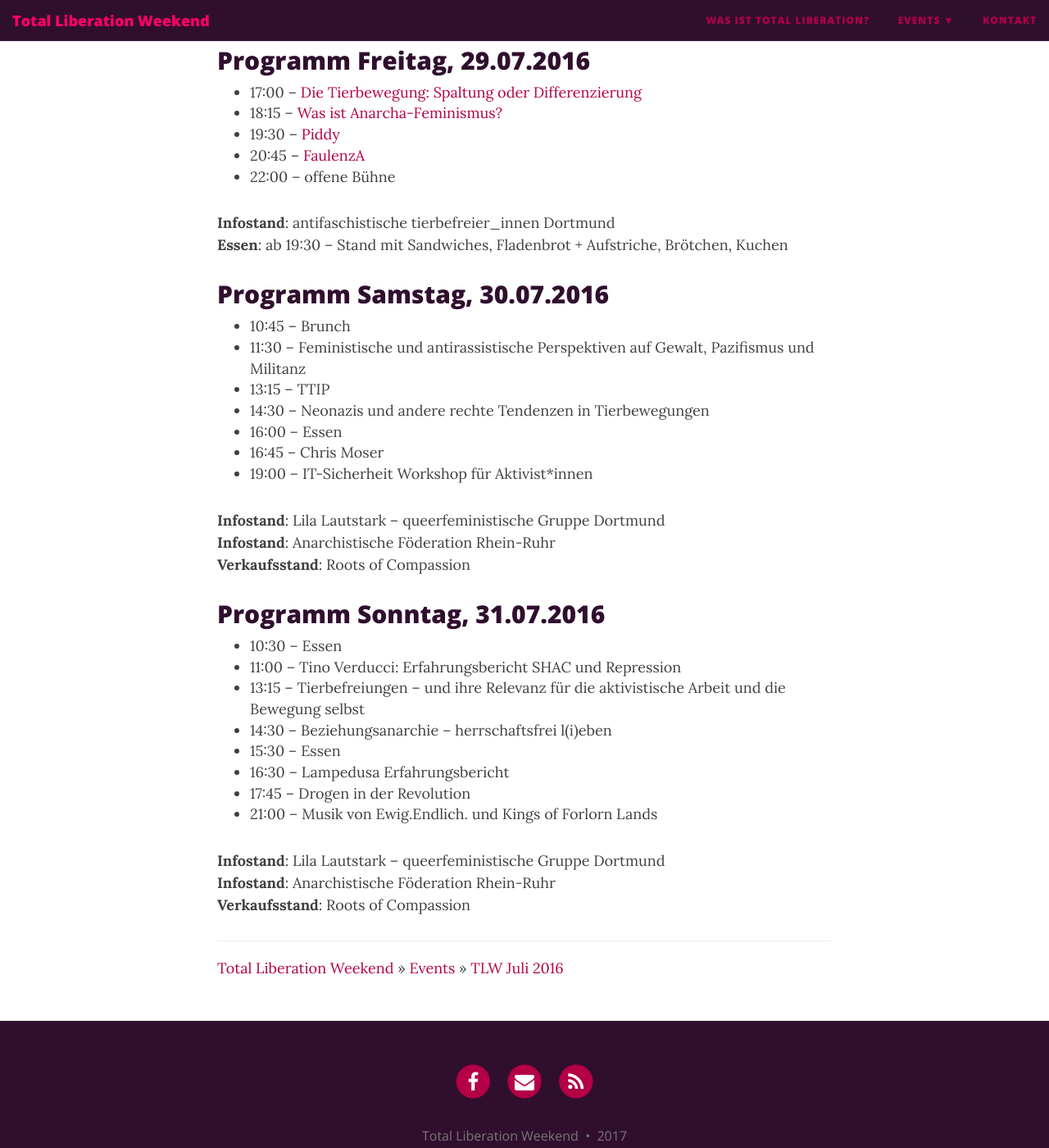
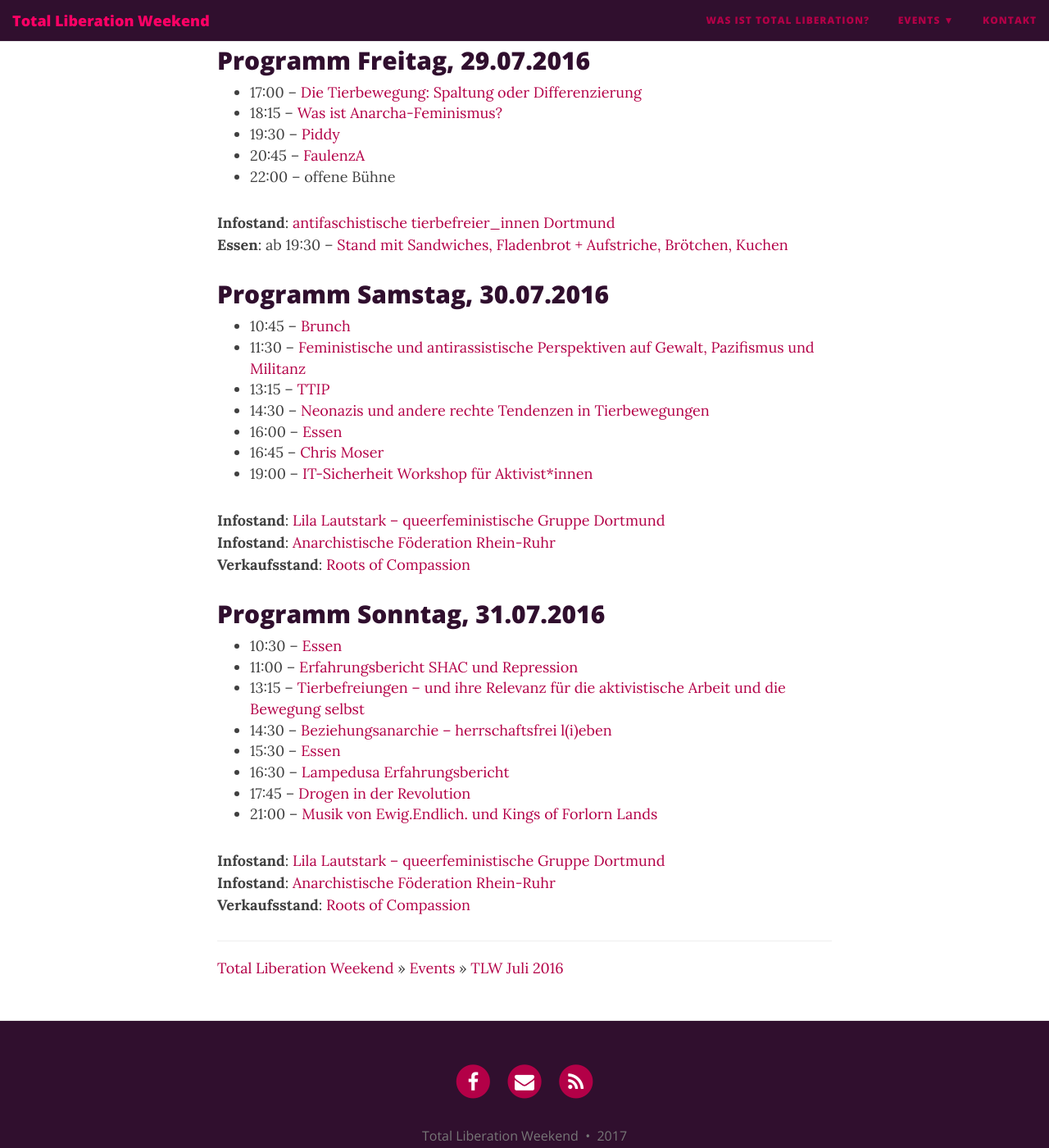
Before and after one commit to toliwe/tlw-source, a Jekyll site: the page built from jekyll/events/tlw2016/programm.md, in a window 1280 px wide and 1400 px high, scrolled down 265 px. Shown: the whole window at 82% size. Built offline with Jekyll 4.4.1, drawn with Linux system fonts in a browser that asks for light colours; nearby versions of some CDN libraries.

Commit message:
2016 programm komplett übertragen

```diff
--- a/jekyll/events/tlw2016/programm.md
+++ b/jekyll/events/tlw2016/programm.md
@@ -13,36 +13,36 @@ Programm Freitag, 29.07.2016
 * 20:45 – [FaulenzA](faulenza)
 * 22:00 – offene Bühne
 
-**Infostand**: antifaschistische tierbefreier_innen Dortmund
-**Essen**: ab 19:30 – Stand mit Sandwiches, Fladenbrot + Aufstriche, Brötchen, Kuchen
+**Infostand**: [antifaschistische tierbefreier_innen Dortmund](https://www.facebook.com/tierbefreierDo)
+**Essen**: ab 19:30 – [Stand mit Sandwiches, Fladenbrot + Aufstriche, Brötchen, Kuchen](/2016-06-22-vegane-kuefa)
 
 Programm Samstag,  30.07.2016
 ---
 
-* 10:45 –  Brunch
-* 11:30 – Feministische und antirassistische Perspektiven auf Gewalt, Pazifismus und Militanz
-* 13:15 – TTIP
-* 14:30 – Neonazis und andere rechte Tendenzen in Tierbewegungen
-* 16:00 – Essen
-* 16:45  – Chris Moser
-* 19:00 – IT-Sicherheit Workshop für Aktivist*innen
+* 10:45 – [Brunch](/2016-06-22-vegane-kuefa)
+* 11:30 – [Feministische und antirassistische Perspektiven auf Gewalt, Pazifismus und Militanz](gewaltfrage)
+* 13:15 – [TTIP](ttip)
+* 14:30 – [Neonazis und andere rechte Tendenzen in Tierbewegungen](rechte-tendenzen)
+* 16:00 – [Essen](/2016-06-22-vegane-kuefa)
+* 16:45 – [Chris Moser](chris-moser)
+* 19:00 – [IT-Sicherheit Workshop für Aktivist\*innen](it-sec)
 
-**Infostand**: Lila Lautstark – queerfeministische Gruppe Dortmund
-**Infostand**: Anarchistische Föderation Rhein-Ruhr
-**Verkaufsstand**: Roots of Compassion
+**Infostand**: [Lila Lautstark – queerfeministische Gruppe Dortmund](https://www.facebook.com/Lila-Lautstark-queerfeministische-Gruppe-Dortmund-1722408424666106/)
+**Infostand**: [Anarchistische Föderation Rhein-Ruhr](http://afrheinruhr.blogsport.de/)
+**Verkaufsstand**: [Roots of Compassion](https://rootsofcompassion.org/)
 
 Programm Sonntag,  31.07.2016
 ---
 
-* 10:30 – Essen
-* 11:00 – Tino Verducci: Erfahrungsbericht SHAC und Repression
-* 13:15 – Tierbefreiungen – und ihre Relevanz für die aktivistische Arbeit und die Bewegung selbst
-* 14:30 – Beziehungsanarchie – herrschaftsfrei l(i)eben
-* 15:30 – Essen
-* 16:30 – Lampedusa Erfahrungsbericht
-* 17:45 – Drogen in der Revolution
-* 21:00 – Musik von Ewig.Endlich. und Kings of Forlorn Lands
+* 10:30 – [Essen](/2016-06-22-vegane-kuefa)
+* 11:00 – [Erfahrungsbericht SHAC und Repression](shac)
+* 13:15 – [Tierbefreiungen – und ihre Relevanz für die aktivistische Arbeit und die Bewegung selbst](tierbefreiungen)
+* 14:30 – [Beziehungsanarchie – herrschaftsfrei l(i)eben](beziehungsanarchie)
+* 15:30 – [Essen](/2016-06-22-vegane-kuefa)
+* 16:30 – [Lampedusa Erfahrungsbericht](lampedusa)
+* 17:45 – [Drogen in der Revolution](drogen)
+* 21:00 – [Musik von Ewig.Endlich. und Kings of Forlorn Lands](ausklang)
 
-**Infostand**: Lila Lautstark – queerfeministische Gruppe Dortmund
-**Infostand**: Anarchistische Föderation Rhein-Ruhr
-**Verkaufsstand**: Roots of Compassion
+**Infostand**: [Lila Lautstark – queerfeministische Gruppe Dortmund](https://www.facebook.com/Lila-Lautstark-queerfeministische-Gruppe-Dortmund-1722408424666106/)
+**Infostand**: [Anarchistische Föderation Rhein-Ruhr](http://afrheinruhr.blogsport.de/)
+**Verkaufsstand**: [Roots of Compassion](https://rootsofcompassion.org/)
```
Also changed, not shown: jekyll/events/tlw2016/programm/anarchafem.md (added, +6 -0 lines), jekyll/events/tlw2016/programm/ausklang.md (added, +28 -0 lines), jekyll/events/tlw2016/programm/beziehungsanarchie.md (added, +14 -0 lines), jekyll/events/tlw2016/programm/chris-moser.md (added, +8 -0 lines), jekyll/events/tlw2016/programm/die-tierbewegung.md (added, +8 -0 lines), jekyll/events/tlw2016/programm/drogen.md (added, +8 -0 lines), jekyll/events/tlw2016/programm/faulenza.md (added, +13 -0 lines), jekyll/events/tlw2016/programm/gewaltfrage.md (added, +6 -0 lines), jekyll/events/tlw2016/programm/it-sec.md (added, +8 -0 lines), jekyll/events/tlw2016/programm/lampedusa.md (added, +6 -0 lines), jekyll/events/tlw2016/programm/piddy.md (added, +15 -0 lines), jekyll/events/tlw2016/programm/rechte-tendenzen.md (added, +11 -0 lines), jekyll/events/tlw2016/programm/shac.md (added, +14 -0 lines), jekyll/events/tlw2016/programm/tierbefreiungen.md (added, +8 -0 lines), 2 more files, 1 other file.
